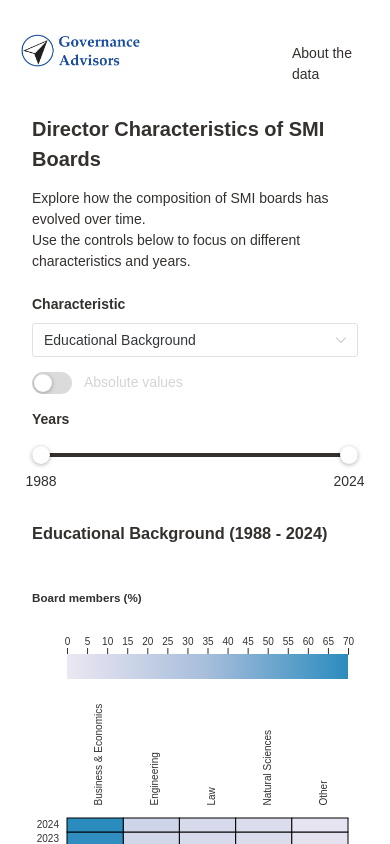
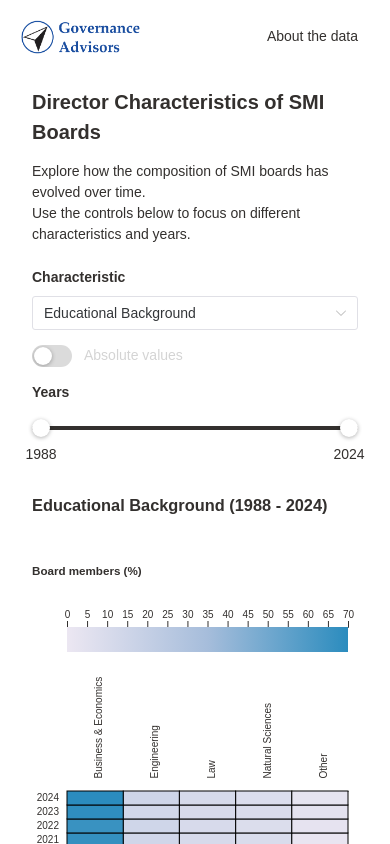
Before and after one commit to cyrill-martin/governance-advisors-data, a Vue app: page /#/ in a window 390 px wide. Shown: the top 844 px of the page. Built offline with nearby package versions, Linux system fonts and the light colour scheme; some icons are missing.

Commit message:
Add header change for mobile layout

```diff
--- a/src/components/TheHeatMap.vue
+++ b/src/components/TheHeatMap.vue
@@ -183,12 +183,6 @@ async function getVariableDomain() {
   if (sortByValue.includes(appStore.selectedVariable)) {
     data = data.sort((a, b) => b.Count - a.Count)
   }
-
-  // else {
-  //   data = data.sort((a, b) =>
-  //     a[appStore.selectedVariable].localeCompare(b[appStore.selectedVariable]),
-  //   )
-  // }
 
   const seen = new Set()
   const result = data
--- a/src/components/layout/TheHeader.vue
+++ b/src/components/layout/TheHeader.vue
@@ -77,7 +77,7 @@ function handleAbout() {
 
 <style scoped>
 .home-link {
-  flex: 4;
+  flex: 1;
   display: flex;
 }
 
```
